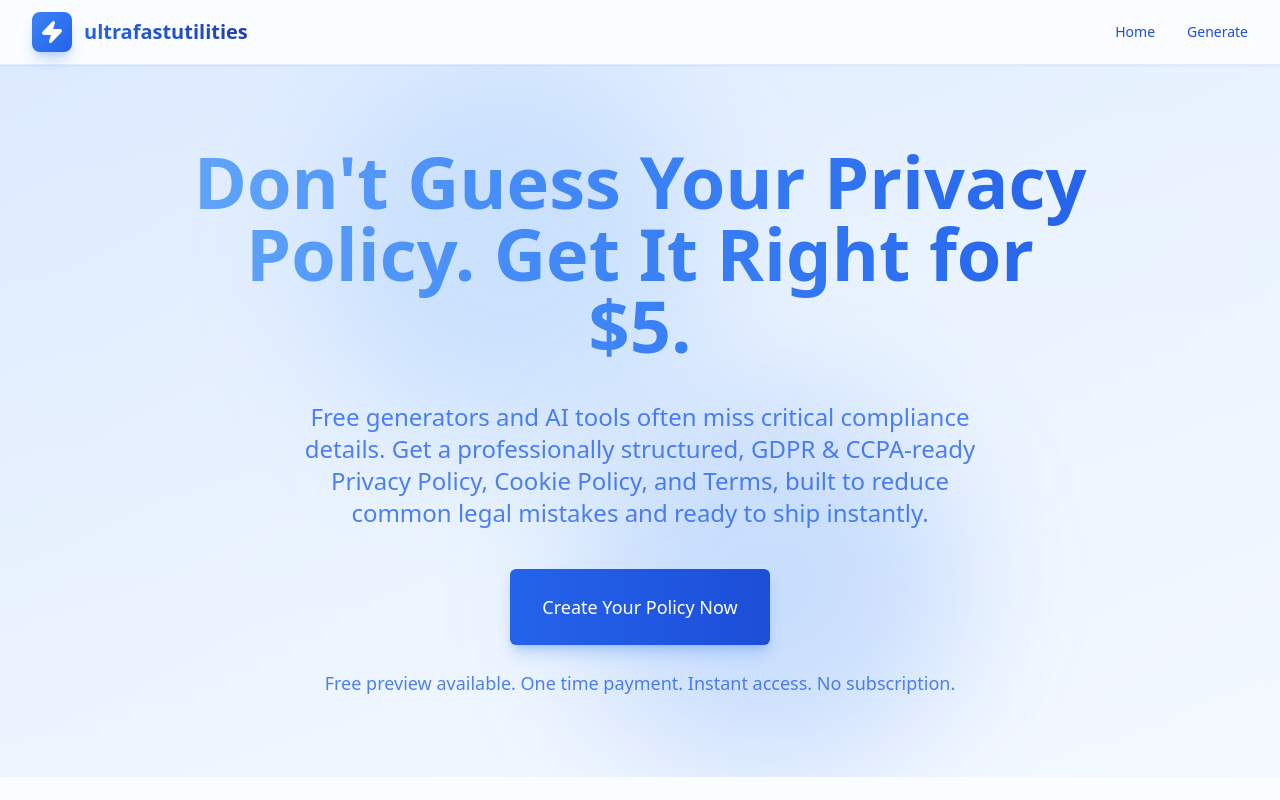
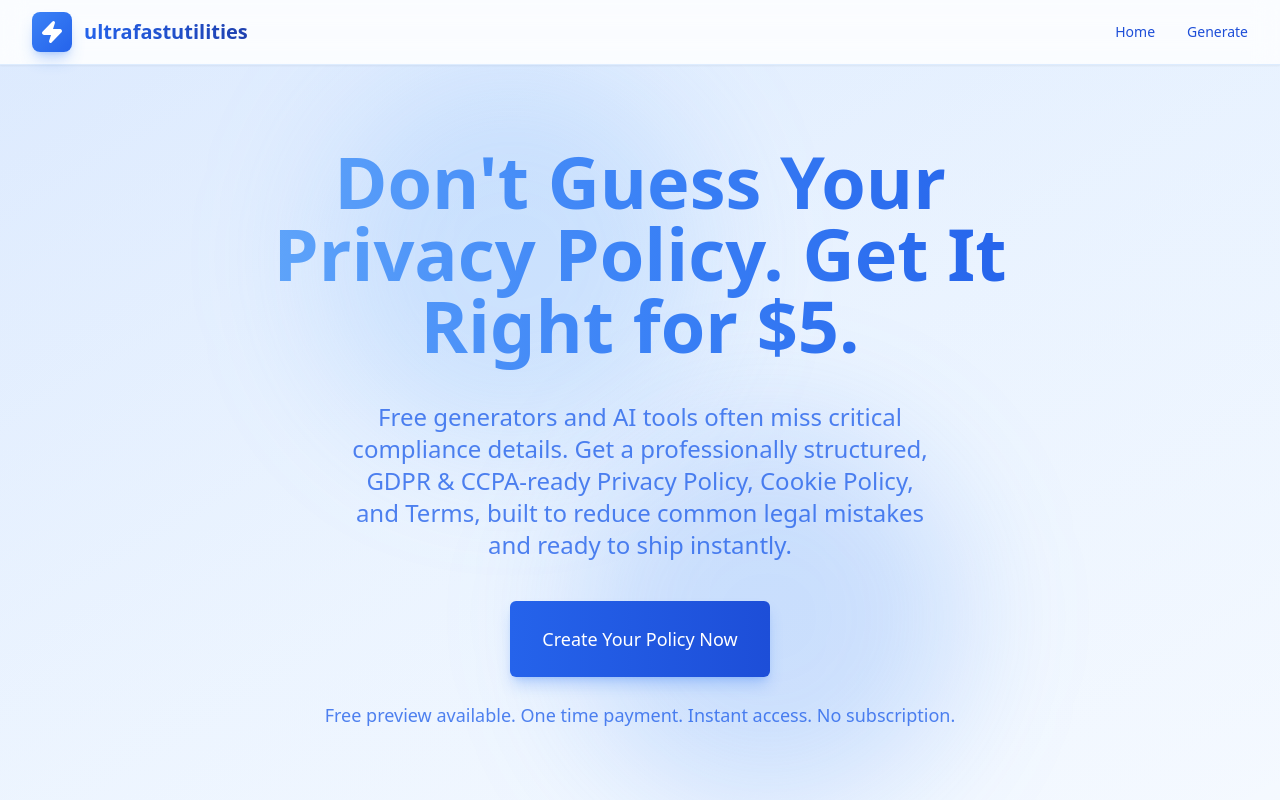
Before and after one commit to AK5200/ultrafastutilities, a Next.js app: page / in a window 1280 px wide. Shown: the top 800 px of the page. Built offline with nearby package versions, Linux system fonts and the light colour scheme; no server answers.

Commit message:
Further reduce hero section container width

```diff
--- a/app/page.tsx
+++ b/app/page.tsx
@@ -13,11 +13,11 @@ export default function Home() {
         <div className="absolute top-0 left-1/4 w-96 h-96 bg-blue-400/20 rounded-full blur-3xl" />
         <div className="absolute bottom-0 right-1/4 w-96 h-96 bg-blue-500/20 rounded-full blur-3xl" />
 
-        <div className="relative max-w-4xl w-full text-center z-10">
+        <div className="relative max-w-3xl w-full text-center z-10">
           <h1 className="text-5xl md:text-6xl lg:text-7xl font-bold mb-6 bg-gradient-to-r from-blue-400 via-blue-500 to-blue-600 bg-clip-text text-transparent leading-tight pb-4">
             Don't Guess Your Privacy Policy. Get It Right for $5.
           </h1>
-          <p className="text-xl md:text-2xl text-blue-600/80 mb-10 max-w-2xl mx-auto leading-relaxed">
+          <p className="text-xl md:text-2xl text-blue-600/80 mb-10 max-w-xl mx-auto leading-relaxed">
             Free generators and AI tools often miss critical compliance details.
             Get a professionally structured, GDPR & CCPA-ready Privacy Policy, Cookie Policy, and Terms, built to reduce common legal mistakes and ready to ship instantly.
           </p>
```
